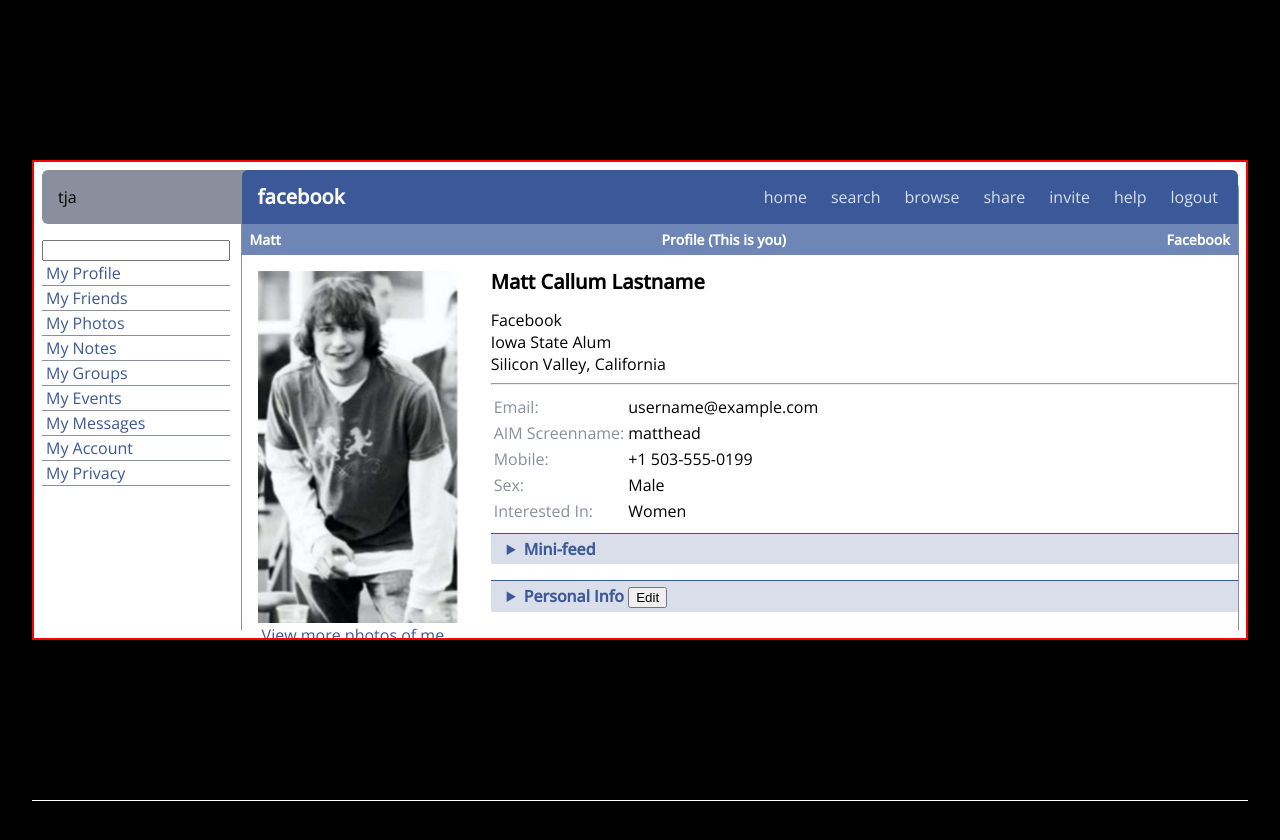
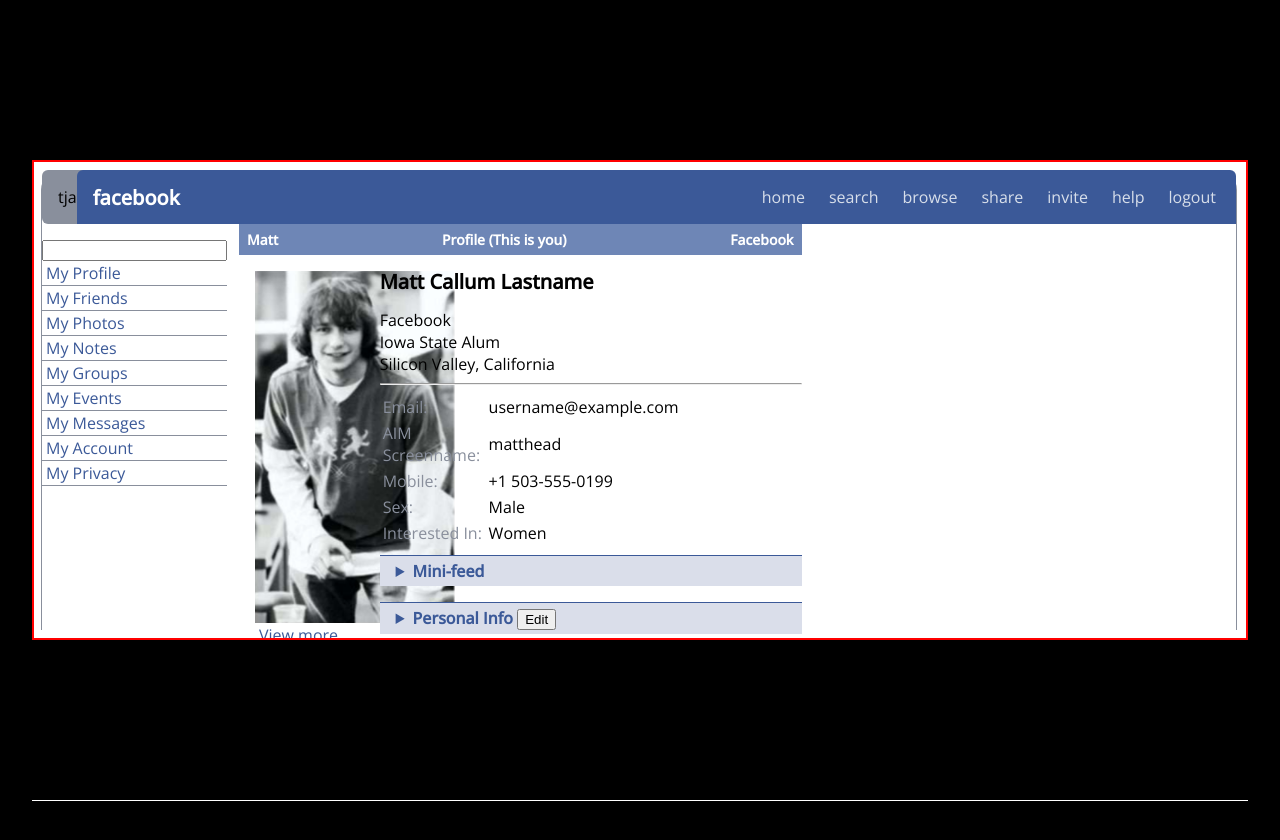
Before and after one commit to isntweb/home, a Next.js app: page /profile in a window 1280 px wide. Shown: the top 840 px of the page. Built offline with nearby package versions, Linux system fonts and the light colour scheme.

Commit message:
progress?

```diff
--- a/pages/profile.js
+++ b/pages/profile.js
@@ -46,8 +46,12 @@ const personal_interests = [
   ["Favorite Quotes", ["\"Drama is life with the dull bits cut out.\" - Alfred Hitchock"]],
 ];
 
-const TopMenu = () => {
+const TopMenu = ({ children }) => {
   return (
+    <div className={styles.body}>
+      <div className={styles.horizontalPane}>
+        <div style={{ display: 'flex' }}>
+        <div className={styles.cornerLogo}> tja </div>
           <div className={styles.topMenu}>
             <h1 className={styles.fblogo}>facebook</h1>
             <div className={styles.menuLinks}>
@@ -60,14 +64,16 @@ const TopMenu = () => {
               <Link href="/logout">logout</Link>
             </div>
           </div>
+        </div>
+        {children}
+      </div>
+    </div>
   );
 }
 
-export default function Home() {
+const ProfileMenu = ({ children }) => {
   return (
-    <div className={styles.body}>
-      <div className={styles.sideColumn}>
-        <div className={styles.cornerLogo}> tja </div>
+    <div style={{ display: 'flex' }}>
       <div className={styles.sidebar}>
         <input/>
         <div className={styles.linkMenu}>
@@ -82,11 +88,17 @@ export default function Home() {
           <Link href="/logout">My Privacy</Link>
         </div>
       </div>
+      <div>
+        {children}
       </div>
+    </div>
+  );
+}
 
-      <div className={styles.horizontalPane}>
-        <TopMenu />
-
+export default function Home() {
+  return (
+    <TopMenu>
+      <ProfileMenu>
         <main className={styles.main}>
           <div className={styles.profileHeader}>
             <div>
@@ -135,7 +147,8 @@ export default function Home() {
             </div>
           </div>
         </main>
-      </div>
-    </div>
+
+      </ProfileMenu>
+    </TopMenu>
   );
 }
```
Lines whose indentation alone changed are shown as unchanged.
